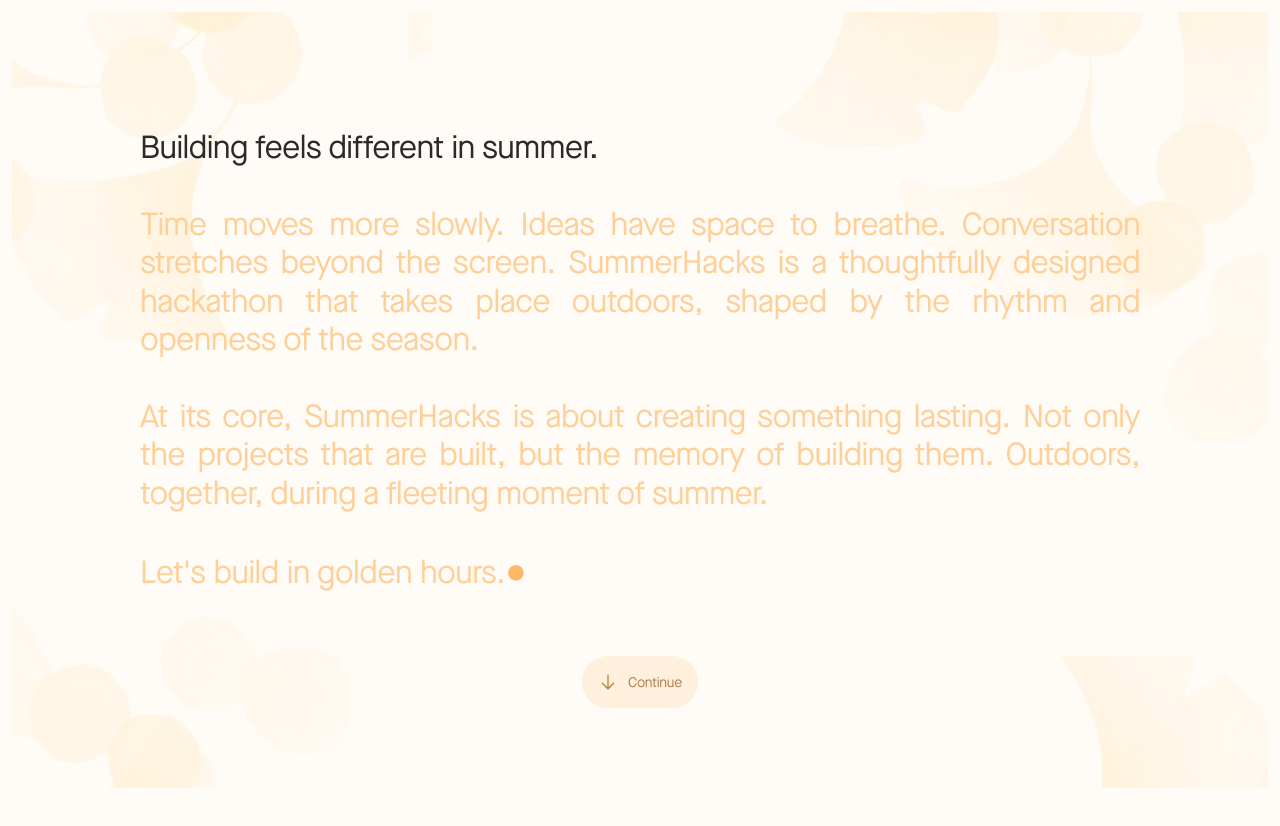
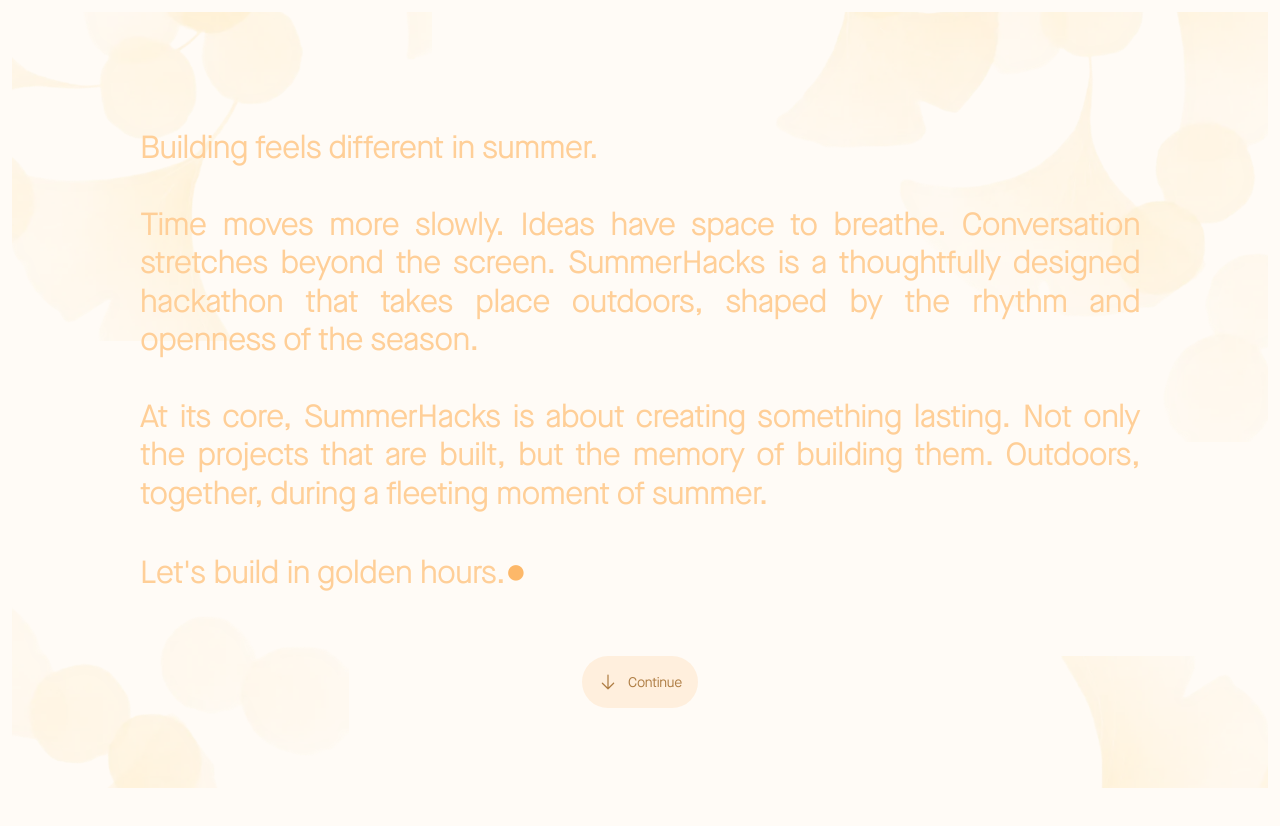
Before and after one commit to summerhacksca/summerhacks.ca, a Next.js app: page / in a window 1280 px wide. Shown: the part 800-1626 px from the top of the page. Built offline with nearby package versions, Linux system fonts and the light colour scheme.

Commit message:
some cleanup

```diff
--- a/app/components/about-section.tsx
+++ b/app/components/about-section.tsx
@@ -1,18 +1,9 @@
 "use client";
 
-import { splitText } from "animejs";
-import { useRef, useEffect, useState, useId } from "react";
+import { useRef, useEffect, useState, useId, type MutableRefObject } from "react";
 
 const imgBgFlowers = "/chat-gpt-image.png";
-const imgOrangeSun = "/orange-sun.svg";
 const imgArrowUp = "/arrow-up.svg";
-
-const paragraphs = [
-  "Building feels different in summer.",
-  "Time moves more slowly. Ideas have space to breathe. Conversation stretches beyond the screen. SummerHacks is a thoughtfully designed hackathon that takes place outdoors, shaped by the rhythm and openness of the season.",
-  "At its core, SummerHacks is about creating something lasting. Not only the projects that are built, but the memory of building them. Outdoors, together, during a fleeting moment of summer.",
-  "Let's build in golden hours.",
-];
 
 export default function AboutSection() {
   const [paragraphHeights, setParagraphHeights] = useState<number[]>([]);
@@ -42,8 +33,6 @@
     setTextWidth(width);
     setTextHeight(height);
 
-    console.log('First paragraph height:', heights[0]);
-    console.log('Text wrapper width:', width);
   };
 
   useEffect(() => {
@@ -132,19 +121,12 @@
 
         <div className="content-stretch flex flex-col gap-[48px] items-start relative shrink-0 w-full">
           <div ref={textWrapperRef} className="flex flex-col font-['Maison Neue:Medium',sans-serif] justify-end leading-[1.2] min-w-full not-italic px-[24px] md:px-0 relative shrink-0 text-[#ffcf98] text-[24px] md:text-[32px] text-justify tracking-[-0.64px] w-[min-content]">
-            {/* paragraph 0 */}
-            <p ref={el => { paragraphRefs.current[0] = el }} className="mb-0 text-[#2a2a2a]">Building feels different in summer. </p>
-            <p className="mb-0">&nbsp;</p>
-            {/* paragraph 1 */}
-            <p ref={el => { paragraphRefs.current[1] = el }} className="font-['Maison Neue:Book',sans-serif] mb-0">
-              <span className="text-[#ffcf98]">Time moves more slowly. Ideas have space to breathe. Conversation stretches beyond the screen. SummerHacks is a thoughtfully designed hackathon that takes place outdoors, shaped by the rhythm and openness of the season.</span>
-            </p>
-            {/* paragraph 2 */}
-            <p className="mb-0">&nbsp;</p>
-            <p ref={el => { paragraphRefs.current[2] = el }} className="font-['Maison Neue:Book',sans-serif]">At its core, SummerHacks is about creating something lasting. Not only the projects that are built, but the memory of building them. Outdoors, together, during a fleeting moment of summer.</p>
-            {/* paragraph 3 */}
-            <p className="mb-0">&nbsp;</p>
-            <p ref={el => { paragraphRefs.current[3] = el }} className="leading-[1.2]">Let&apos;s build in golden hours.<span className="text-4xl text-[#FDB869]">●</span></p>
+            <TextParagraphs
+              textColorClass="text-[#ffcf98]"
+              dotColorClass="text-[#FDB869]"
+              paragraphRefs={paragraphRefs}
+              useRefs
+            />
             {textWidth > 0 && textHeight > 0 && (
               <svg
                 className="pointer-events-none absolute inset-0 z-10"
@@ -170,19 +152,7 @@
                 </defs>
                 <foreignObject x="0" y="0" width={textWidth} height={textHeight} mask={`url(#${maskId})`}>
                   <div className="flex flex-col font-['Maison Neue:Medium',sans-serif] justify-end leading-[1.2] min-w-full not-italic px-[24px] md:px-0 text-black text-[24px] md:text-[32px] text-justify tracking-[-0.64px] w-[min-content]">
-                    {/* paragraph 0 */}
-                    <p className="mb-0 text-black">Building feels different in summer. </p>
-                    <p className="mb-0">&nbsp;</p>
-                    {/* paragraph 1 */}
-                    <p className="font-['Maison Neue:Book',sans-serif] mb-0">
-                      <span className="text-black">Time moves more slowly. Ideas have space to breathe. Conversation stretches beyond the screen. SummerHacks is a thoughtfully designed hackathon that takes place outdoors, shaped by the rhythm and openness of the season.</span>
-                    </p>
-                    {/* paragraph 2 */}
-                    <p className="mb-0">&nbsp;</p>
-                    <p className="font-['Maison Neue:Book',sans-serif]">At its core, SummerHacks is about creating something lasting. Not only the projects that are built, but the memory of building them. Outdoors, together, during a fleeting moment of summer.</p>
-                    {/* paragraph 3 */}
-                    <p className="mb-0">&nbsp;</p>
-                    <p className="leading-[1.2]">Let&apos;s build in golden hours.<span className="text-4xl text-black">●</span></p>
+                    <TextParagraphs textColorClass="text-black" dotColorClass="text-black" />
                   </div>
                 </foreignObject>
               </svg>
@@ -194,6 +164,53 @@
         </div>
       </div>
     </div>
+  );
+}
+
+function TextParagraphs({
+  textColorClass,
+  dotColorClass,
+  paragraphRefs,
+  useRefs = false,
+}: {
+  textColorClass: string;
+  dotColorClass: string;
+  paragraphRefs?: MutableRefObject<(HTMLParagraphElement | null)[]>;
+  useRefs?: boolean;
+}) {
+  const bindRef = (index: number) =>
+    useRefs && paragraphRefs
+      ? (el: HTMLParagraphElement | null) => {
+          paragraphRefs.current[index] = el;
+        }
+      : undefined;
+
+  return (
+    <>
+      {/* paragraph 0 */}
+      <p ref={bindRef(0)} className="mb-0">Building feels different in summer. </p>
+      <p className="mb-0">&nbsp;</p>
+      {/* paragraph 1 */}
+      <p ref={bindRef(1)} className="font-['Maison Neue:Book',sans-serif] mb-0">
+        <span className={textColorClass}>
+          Time moves more slowly. Ideas have space to breathe. Conversation stretches beyond the
+          screen. SummerHacks is a thoughtfully designed hackathon that takes place outdoors,
+          shaped by the rhythm and openness of the season.
+        </span>
+      </p>
+      {/* paragraph 2 */}
+      <p className="mb-0">&nbsp;</p>
+      <p ref={bindRef(2)} className="font-['Maison Neue:Book',sans-serif]">
+        At its core, SummerHacks is about creating something lasting. Not only the projects that
+        are built, but the memory of building them. Outdoors, together, during a fleeting moment of
+        summer.
+      </p>
+      {/* paragraph 3 */}
+      <p className="mb-0">&nbsp;</p>
+      <p ref={bindRef(3)} className="leading-[1.2]">
+        Let&apos;s build in golden hours.<span className={`text-4xl ${dotColorClass}`}>●</span>
+      </p>
+    </>
   );
 }
 
```
